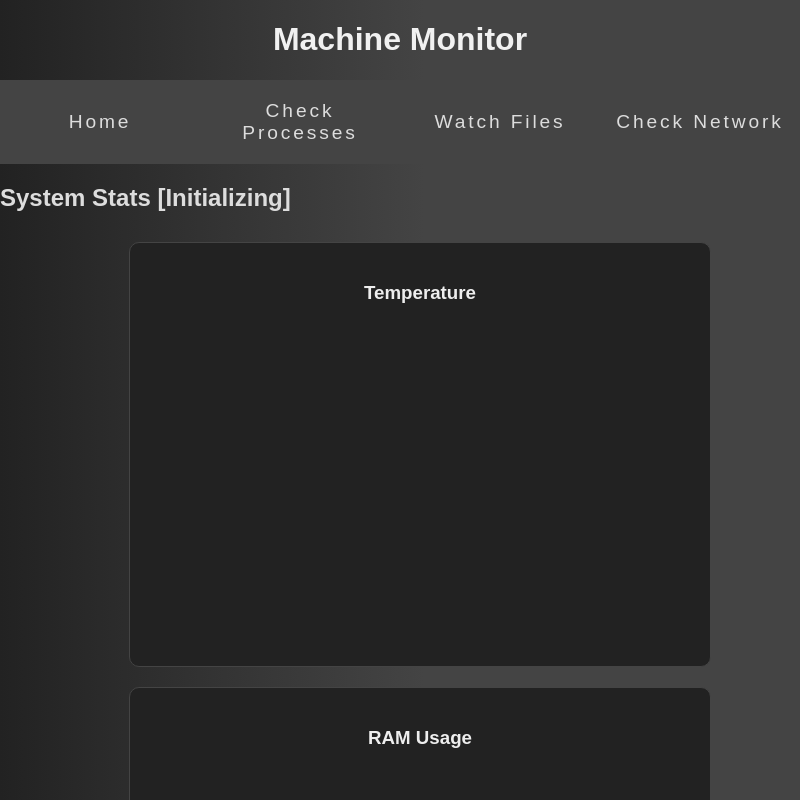
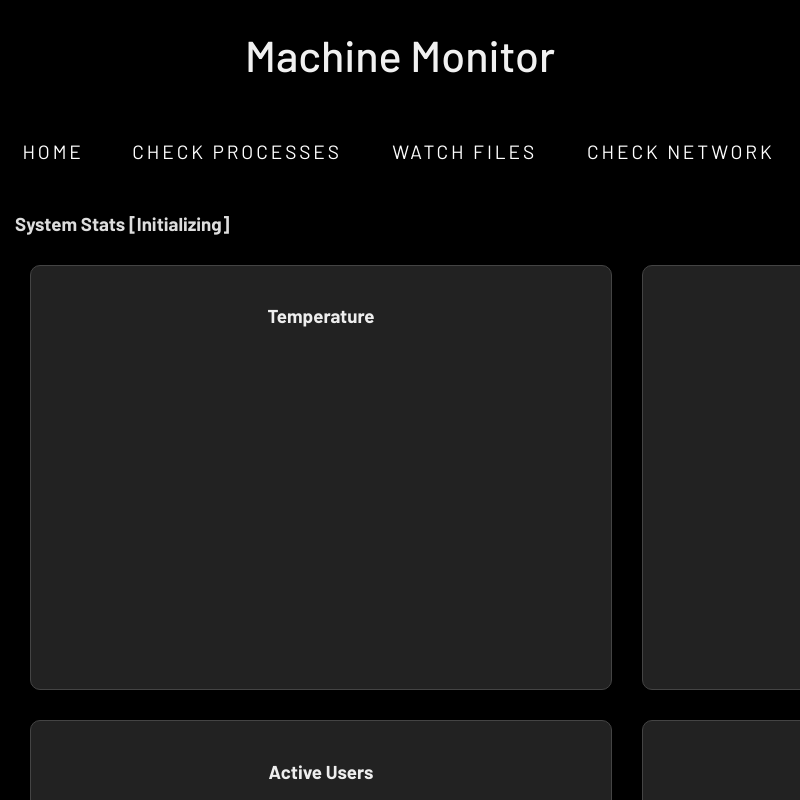
Before and after one commit to Aayush-683/Machine-Monitor, an Electron app: page index.html in a window 800 px wide. Drawn offline with nearby package versions, Linux system fonts and the light colour scheme.

Commit message:
CSS INTEGRATION 3 (BEST)

```diff
--- a/index.html
+++ b/index.html
@@ -1,35 +1,42 @@
 <!DOCTYPE html>
 <html lang="en">
+
 <head>
 	<meta charset="UTF-8" />
 	<meta name="viewport" content="width=device-width, initial-scale=1.0" />
 	<title>Virtual Machine Monitor</title>
 	<link rel="stylesheet" href="./style.css" />
+	<link rel="preconnect" href="https://fonts.googleapis.com">
+	<link rel="preconnect" href="https://fonts.gstatic.com" crossorigin>
+	<link
+		href="https://fonts.googleapis.com/css2?family=Barlow:ital,wght@0,100;0,200;0,300;0,400;0,500;0,600;0,700;0,800;0,900;1,100;1,200;1,300;1,400;1,500;1,600;1,700;1,800;1,900&display=swap"
+		rel="stylesheet">
 	<!-- Add CSP headers -->
 	<meta http-equiv="Content-Security-Policy" content="script-src 'self';">
 </head>
+
 <body>
 	<div class="container">
 		<header>
-				<center>
 			<h1>Machine Monitor</h1>
-				</center>
 		</header>
 		<nav>
-				<button id="homeButton">Home</button>
+			<ul>
+				<li><a id="homeButton">Home</a></li>
 
-				<button id="checkProcesses">Check Processes</button>
+				<li><a id="checkProcesses">Check Processes</a></li>
 
-				<button id="watchFiles">Watch Files</button>
+				<li><a id="watchFiles">Watch Files</a></li>
 
-				<button id="checkNetwork">Check Network</button>
+				<li><a id="checkNetwork">Check Network</a></li>
+			</ul>
 		</nav>
 		<main>
 			<div id="homeContent" class="content">
-					<h2 id="sysStats">System Stats [Initializing]</h2>
+				<h3 id="sysStats">System Stats [Initializing]</h3>
 				<p id="adminMsg" style="display: none;">
-						<em>Script is running in a non elevated environment!</em>
-						Some charts may not display accurate data.
+					*Script is running in a non elevated environment.
+					Some charts may not display accurate data.*
 				</p>
 				<div id="statsContent">
 					<div class="chartdiv">
@@ -71,12 +78,12 @@
 				</div>
 			</div>
 			<div id="processContent" class="content hidden">
-					<h2 id="procStats">Fetching Processes...</h2>
+				<h3 id="procStats">Fetching Processes...</h3>
 				<p>To kill a process click on the pid</p>
 				<table id="processOutput"></table>
 			</div>
 			<div id="fileContent" class="content hidden">
-					<h2>File Watcher</h2>
+				<h3>File Watcher</h3>
 				<div>
 					<input type="text" id="fileInput" placeholder="Enter file path" />
 					<button id="watchFileButton">Watch Directory</button>
@@ -85,7 +92,7 @@
 				<pre id="fileOutput"></pre>
 			</div>
 			<div id="networkContent" class="content hidden">
-					<h2 id="netStats">Fetching Network Activity...</h2>
+				<h3 id="netStats">Fetching Network Activity...</h3>
 				<p>To kill a process click on the pid</p>
 				<table id="networkOutput"></table>
 			</div>
@@ -94,4 +101,5 @@
 	<script src="charts.js"></script>
 	<script src="script.js"></script>
 </body>
+
 </html>
--- a/style.css
+++ b/style.css
@@ -3,112 +3,117 @@ html {
 }
 
 body {
-    font-family: Arial, sans-serif;
+    font-family: "Barlow", sans-serif;
     margin: 0;
     padding: 0;
     display: flex;
     height: 100vh;
-    background: rgb(34, 34, 34);
-    background: linear-gradient(90deg, rgba(34, 34, 34, 1) 0%, rgba(68, 68, 68, 1) 53%);
+    background: rgb(0, 0, 0);
+    color: #ddd;
     overflow-y: scroll;
     overflow-x: hidden;
-    color: #ddd;
 }
 
 body::-webkit-scrollbar {
-    width: 0.5em;
+    width: .5em;
+    padding: 3em;
 }
 
 body::-webkit-scrollbar-track {
-    -webkit-box-shadow: inset 0 0 6px rgba(0, 0, 0, 0.3);
+    -webkit-box-shadow: inset 0 0 6px rgba(0,0,0,0.3);
 }
 
 body::-webkit-scrollbar-thumb {
-    background-color: #555;
+  background-color: darkgrey;
+  outline: 1px solid slategrey;
+}
+
+
+
+header{
+    padding: 0 20px;
 }
 
 header h1 {
     color: #f1f1f1;
+    font-size: 2.7rem;
+    font-weight: 500;
+   font-style: normal;
+   text-align: center;
 }
 
-nav {
-    display: flex;
-    flex-direction: row;
-    justify-content: space-around;
-    width: 100%;
-    padding: 10px 0;
-    background-color: #444;
+
+
+ul {
+    margin: auto 0;
+    padding: 0;
+    list-style: none;
+    display: table;
+    width: 100vw;
+    text-align:center;
 }
 
-nav>button {
-    border: none;
-    background-color: rgba(0, 0, 0, 0);
-    color: #ddd;
+li {
+    display: table-cell;
+    position: relative;
+    padding: 15px 0;
+}
+
+a {
+    color: #fff;
+    text-transform: uppercase;
+    text-decoration: none;
     letter-spacing: 0.15em;
-    flex: 1;
     font-size: 1.2rem;
-    text-align: center;
-    transition: background-color 0.3s ease, border 0.3s ease;
-    padding: 10px;
+    font-weight: 400;
+    font-style: normal;
+
+    display: inline-block;
+    padding: 15px 20px;
     position: relative;
 }
 
-nav>button:after {
+a:after {
     background: none repeat scroll 0 0 transparent;
+    bottom: 0;
     content: "";
     display: block;
     height: 2px;
     left: 50%;
     position: absolute;
-    background: #ddd;
-    transition: 0.3s ease 0s, left 0.3s ease 0s;
+    background: #fff;
+    transition: width 0.3s ease 0s, left 0.3s ease 0s;
     width: 0;
 }
 
-nav>button:hover:after {
+a:hover:after {
     width: 100%;
     left: 0;
 }
+
+@media screen and (max-height: 300px) {
+    ul {
+        margin-top: 40px;
+    }
+}
+
+
 
 .container {
     display: flex;
     width: 100% !important;
     flex-direction: column;
-    overflow-x: hidden;
-}
-
-.sidebar {
-    background-color: #333;
-    color: #fff;
-    padding: 20px;
-    width: 200px;
-    display: flex;
-    flex-direction: column;
-}
-
-.sidebar button {
-    background: none;
-    border: 1px solid #555;
-    color: #fff;
-    padding: 10px;
-    margin: 5px 0;
-    cursor: pointer;
-}
-
-.sidebar button:hover {
-    background-color: #555;
-}
-
-.main-content {
-    flex: 1;
-    padding: 20px;
-    overflow-y: auto;
 }
 
 .content {
     display: block;
 }
 
+.content > h3,p {
+    /* font-size: 1.2rem; */
+    margin-bottom: 0;
+    margin-left: 15px;
+}
 .content.active {
     display: block;
 }
@@ -117,18 +122,90 @@ nav>button:hover:after {
     display: none !important;
 }
 
+#statsContent {
+    padding: 20px;
+    display: grid;
+    grid-template-columns: 1fr 1fr ;
+    grid-template-rows:auto;
+    gap: 10px;
+}
+
+#charts {
+    display: flex;
+    flex-wrap: wrap;
+    justify-content: center;
+    align-items: center;
+    margin: 20px;
+    width: 100%;
+}
+
+.chartdiv {
+    width: 35rem;
+    background-color: #222;
+    border: 1px solid #444;
+    border-radius: 10px;
+    padding: 10px;
+    margin: 10px;
+    transition: transform 0.3s ease, background-color 0.3s ease;
+    color: #eee;
+
+    h3 {
+        text-align: center;
+        padding: 10px;
+    }
+}
+
+.chartdiv:hover {
+    transform: scale(1.05);
+    background-color: #181818;
+}
+
+.chartdiv canvas {
+    height: 300px !important;
+    width: 100%;
+    margin: 10px;
+}
+
+@media (max-width: 768px) {
+    /* nav {
+        flex-direction: column;
+    } */
+
+    nav button {
+        margin: 5px 0;
+    }
+
+    th,
+    td {
+        font-size: 0.9em;
+        padding: 6px;
+    }
+
+    .chartdiv {
+        width: 100%;
+    }
+}
+
+#processContent > h3 ,p{
+    margin-left: 15px;
+}
+
+
+
+
+
 table {
     table-layout: fixed;
     width: 100%;
     border-collapse: collapse;
     margin-top: 20px;
-    background-color: #34495e;
+    background-color: #000000;
     word-wrap: break-word;
 }
 
 th,
 td {
-    border: 1px solid #222;
+    border: 1px solid #000000;
     padding: 8px;
     text-align: left;
 }
@@ -188,71 +265,6 @@ tr:hover td {
     text-overflow: clip;
 }
 
-#statsContent {
-    display: flex;
-    flex-direction: row;
-    flex-wrap: wrap;
-    justify-content: center;
-    align-items: center;
-    margin: 20px;
-    width: 100%;
-}
-
-#charts {
-    display: flex;
-    flex-wrap: wrap;
-    justify-content: center;
-    align-items: center;
-    margin: 20px;
-    width: 100%;
-}
-
-.chartdiv {
-    width: 35rem;
-    background-color: #222;
-    border: 1px solid #444;
-    border-radius: 10px;
-    padding: 10px;
-    margin: 10px;
-    transition: transform 0.3s ease, background-color 0.3s ease;
-    color: #eee;
-
-    h3 {
-        text-align: center;
-        padding: 10px;
-    }
-}
-
-.chartdiv:hover {
-    transform: scale(1.05);
-    background-color: #181818;
-}
-
-.chartdiv canvas {
-    height: 300px !important;
-    width: 100%;
-    margin: 10px;
-}
-
-@media (max-width: 768px) {
-    nav {
-        flex-direction: column;
-    }
-
-    nav button {
-        margin: 5px 0;
-    }
-
-    th,
-    td {
-        font-size: 0.9em;
-        padding: 6px;
-    }
-
-    .chartdiv {
-        width: 100%;
-    }
-}
 
 #fileContent {
     border-radius: 10px;
```
Lines whose indentation alone changed are shown as unchanged.
